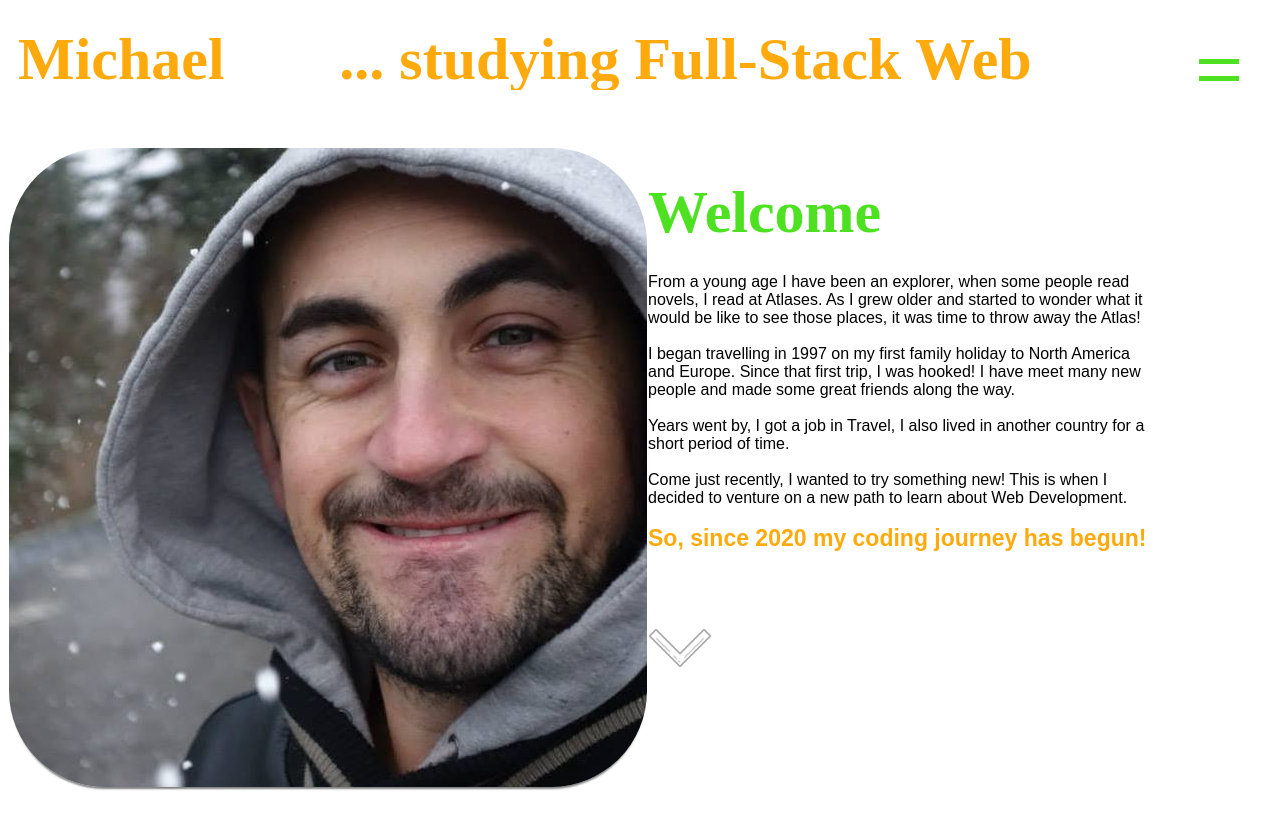
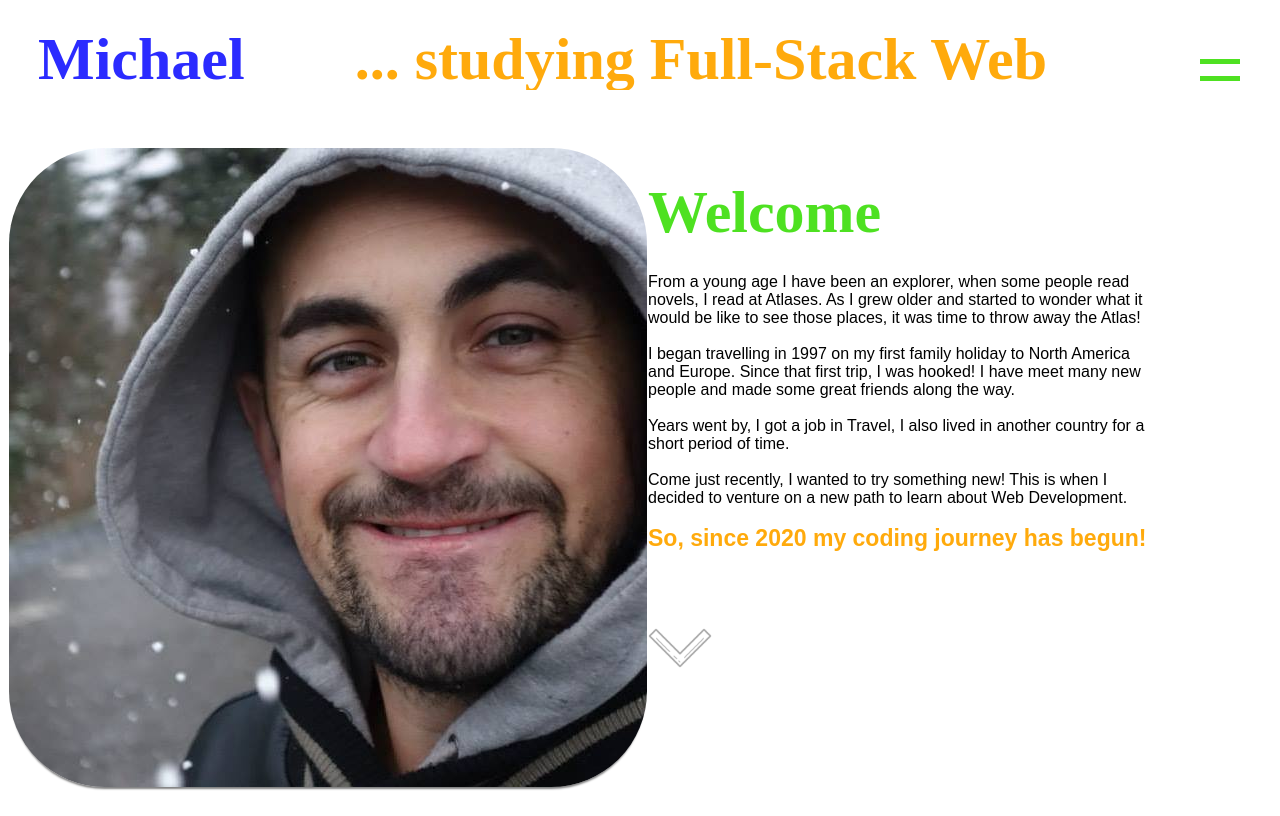
Before and after one commit to mdart86/Portfolio_React, a React (Create React App) app: page / in a window 1280 px wide. Built offline with nearby package versions, Linux system fonts and the light colour scheme; a web font is replaced by a local one.

Commit message:
updates to navbar title and ityped text effects

```diff
--- a/src/styling/navbar.scss
+++ b/src/styling/navbar.scss
@@ -21,22 +21,24 @@
 
         .left-inner-nav-bar {
             display: flex;
-            align-items: center;
             margin-top: -25px;
+
+            @include mobile {
+                flex-direction: column;
+                margin-top: -5px
+            }
 
             .title{
                 font-size: 40px;
                 font-family: 'Gayathri';
-                text-decoration: none;
-                color: rgb(255, 170, 12);
+                color: rgb(43, 43, 255);
+                margin-left: 20px;
                 margin-right: 40px;
 
                 @include mobile {
                     margin: 0;
                     padding: 0px;
                     font-size: 25px;
-                    flex-direction: column;
-                    flex-flow: wrap;
                 }
             }
 
@@ -46,11 +48,7 @@
                 color: rgb(255, 170, 12);
 
                 @include mobile {
-                    margin: 0;
-                    padding: 0px;
-                    font-size: 25px;
-                    flex-direction: column;
-                    flex-flow: wrap;
+                    font-size: 10px;
                 }
             }
         }
@@ -83,6 +81,15 @@
 
     &.active{
         background-color: rgb(43, 43, 255);
+        transition: all 1s ease;
+
+        .title h2 {
+            color:white
+        }
+
+        .ityped-text {
+            color: rgb(255, 170, 12);
+        }
 
         .hamburger{
             span{
```
